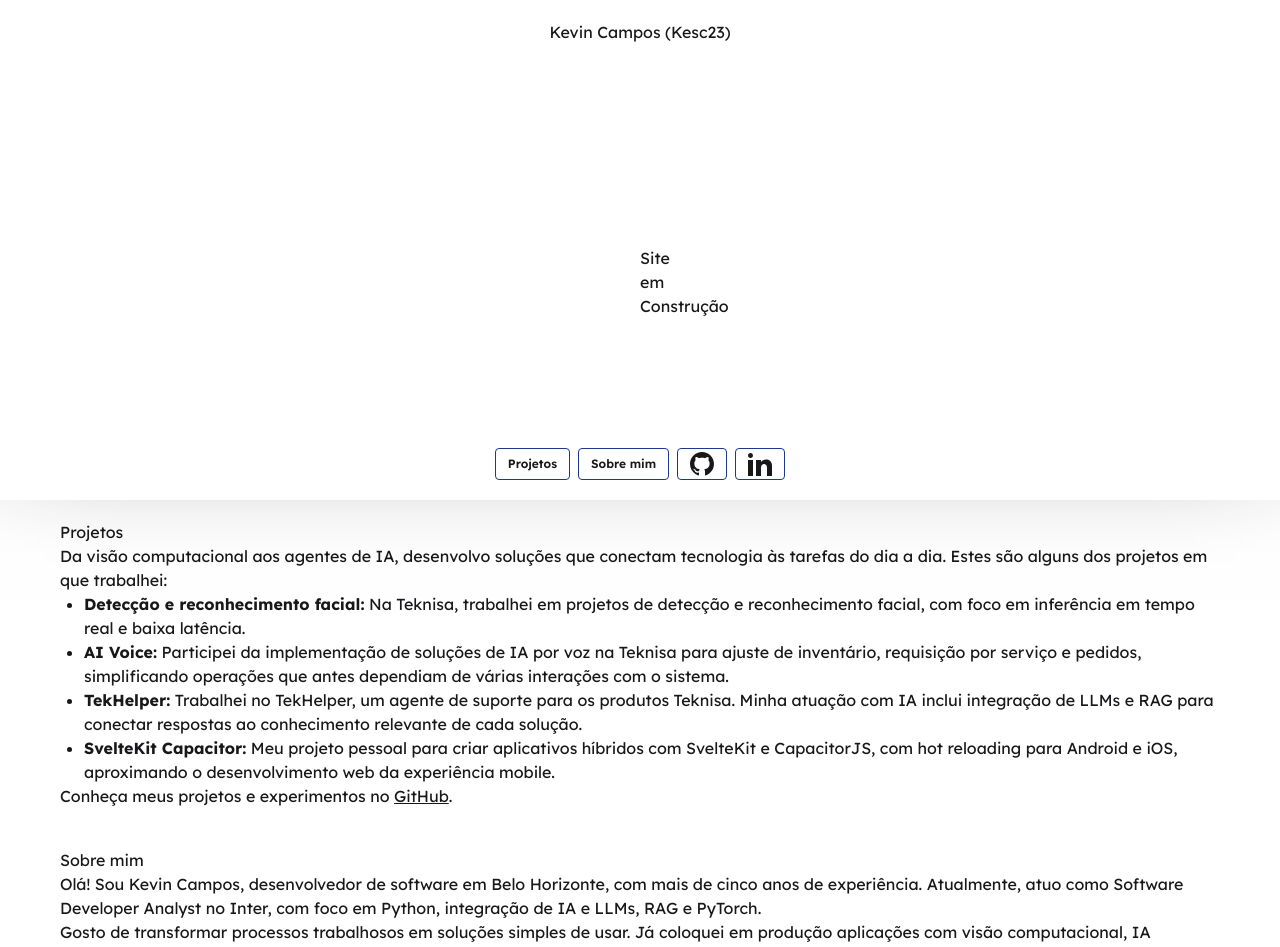
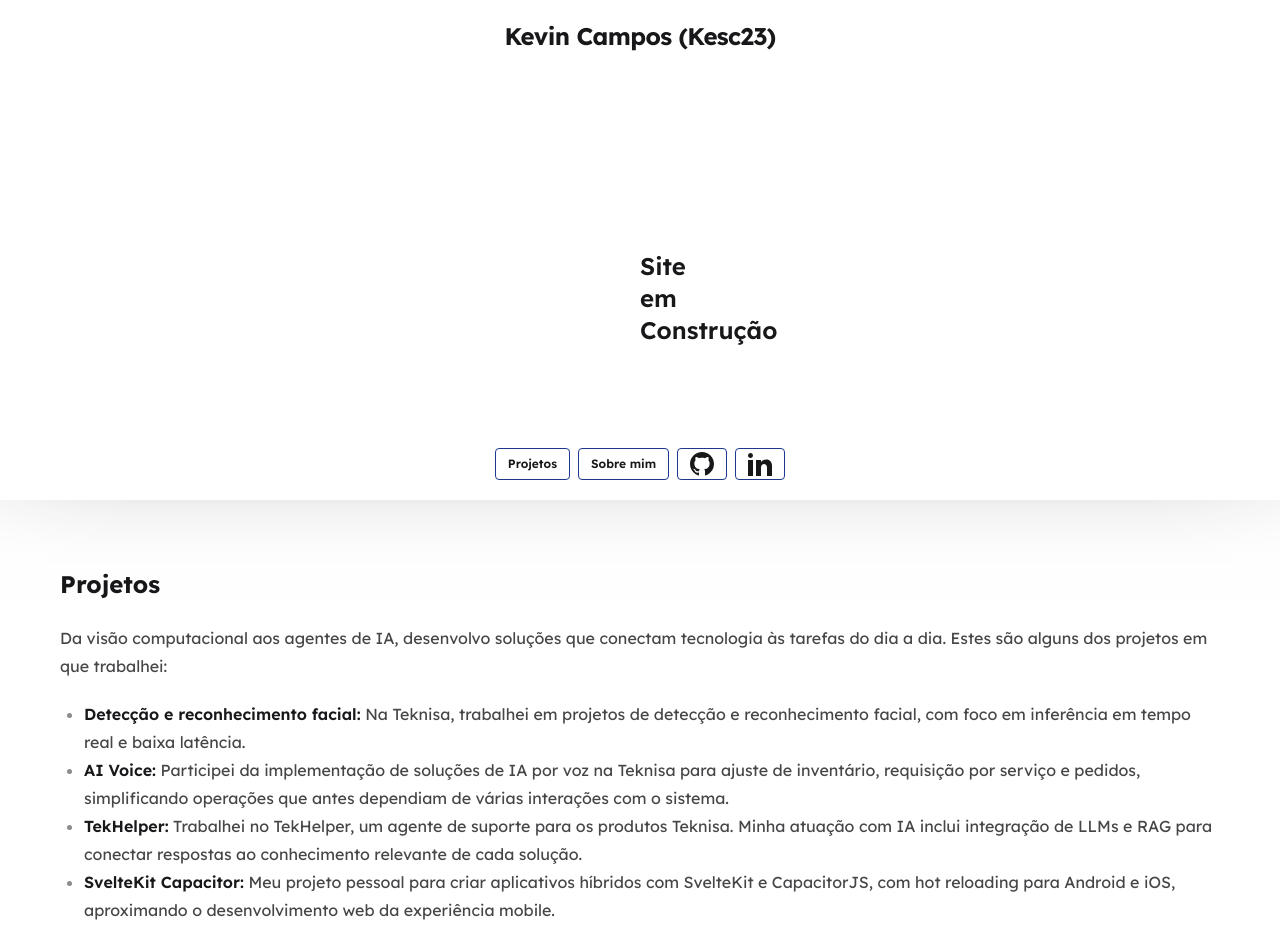
Before and after one commit to kesc23/kesc23.github.io, a SvelteKit app: page / in a window 1280 px wide. Shown: the top 947 px of the page. Built offline with nearby package versions, Linux system fonts and the light colour scheme.

Commit message:
fix(typography): restore font hierarchy and balance heading sizes

```diff
--- a/src/app.css
+++ b/src/app.css
@@ -2,6 +2,19 @@
 @plugin "daisyui";
 @plugin "@tailwindcss/typography";
 
+@theme {
+    --font-sans: "Lexend", sans-serif;
+}
+
+@layer base {
+    h1 {
+        @apply text-2xl font-bold tracking-tight;
+    }
+
+    h2 {
+        @apply text-2xl font-semibold;
+    }
+}
 
 html {
     @apply scroll-pt-24;
--- a/src/app.html
+++ b/src/app.html
@@ -1,5 +1,5 @@
 <!doctype html>
-<html lang="en" class="font-[Lexend]">
+<html lang="en">
 	<head>
 		<meta charset="utf-8" />
 		<link rel="icon" href="%sveltekit.assets%/favicon.png" />
--- a/src/routes/+page.svelte
+++ b/src/routes/+page.svelte
@@ -68,7 +68,7 @@
     </div>
 </header>
 <div id="cont">
-    <div class="max-w-[1200px] mx-auto">
+    <div class="prose dark:prose-invert max-w-[1200px] mx-auto">
         <div id="projetos" class="section">
             <h2>Projetos</h2>
             <p>
```
